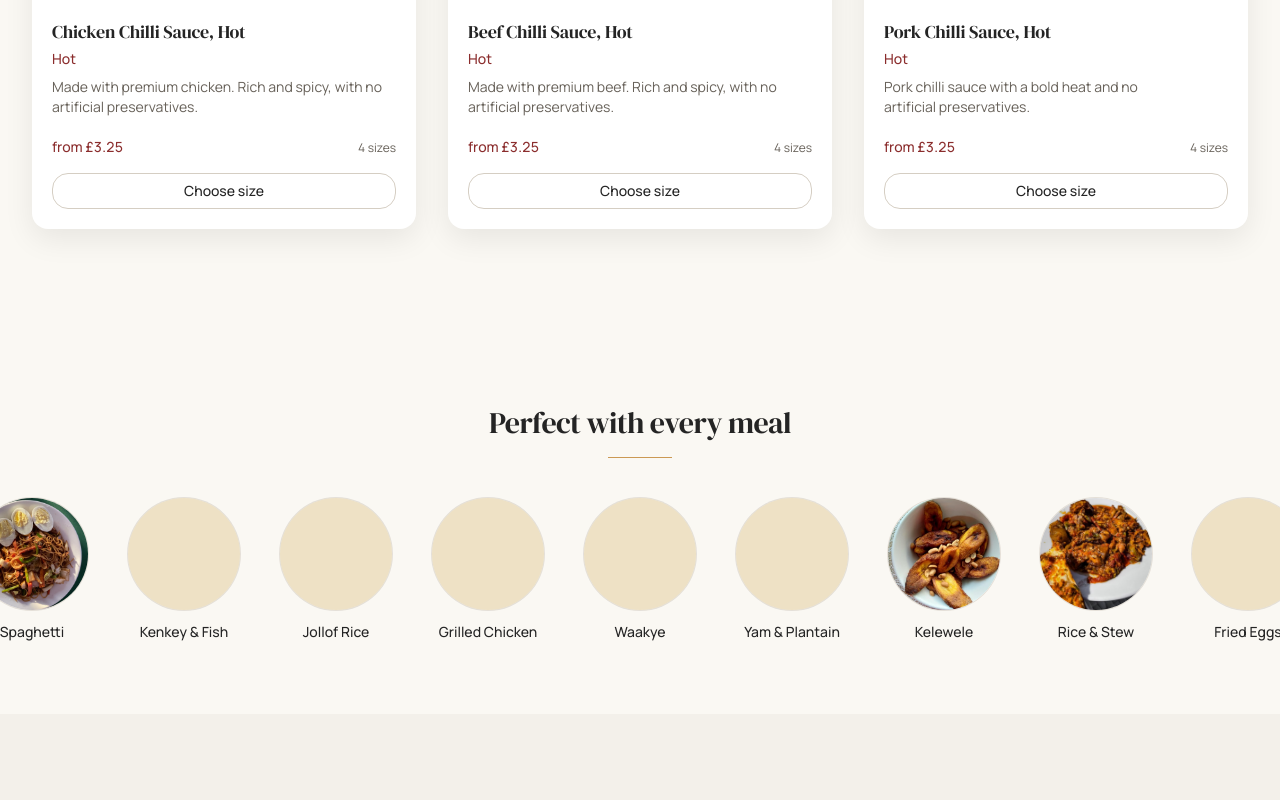
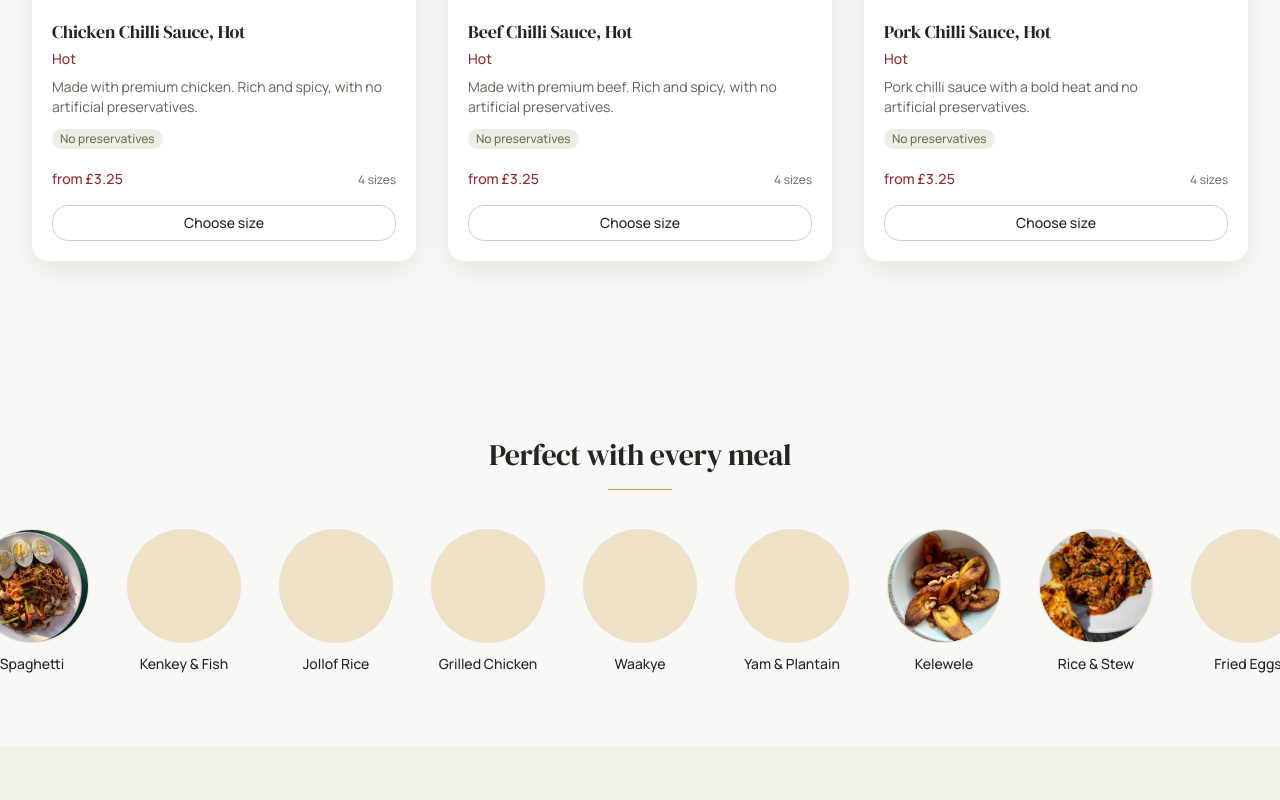
Before and after one commit to TobiWilliams001/efamy-storefront, a Next.js app: page / in a window 1280 px wide. Shown: the part 2360-3160 px from the top of the page. Built offline with nearby package versions, Linux system fonts and the light colour scheme; no server answers.

Commit message:
feat: show dietary and allergen information on product cards
Shoppers with a restriction decide from the grid, not the product page. Cards
now carry vegan and vegetarian claims and a contains-allergen line, in short
form because the label wording is written for a jar.

```diff
--- /dev/null
+++ b/src/components/commerce/dietary-badges.tsx
@@ -0,0 +1,41 @@
+import { cn } from "@/lib/utils";
+
+/**
+ * Label copy is written for a jar, which is too long for a card. These are the
+ * short forms; the full wording stays on the product page.
+ */
+const SHORT_FORM: Record<string, string> = {
+  "Suitable for vegans": "Vegan",
+  "Suitable for vegetarians": "Vegetarian",
+  "No artificial preservatives": "No preservatives",
+};
+
+export function DietaryBadges({
+  dietary,
+  allergens,
+  className,
+}: {
+  dietary?: string[];
+  allergens?: string[];
+  className?: string;
+}) {
+  if (!dietary?.length && !allergens?.length) return null;
+
+  return (
+    <ul className={cn("flex flex-wrap items-center gap-1.5", className)}>
+      {dietary?.map((claim) => (
+        <li
+          key={claim}
+          className="rounded-full bg-sage/15 px-2 py-0.5 text-xs font-medium text-sage-ink"
+        >
+          {SHORT_FORM[claim] ?? claim}
+        </li>
+      ))}
+      {allergens?.length ? (
+        <li className="rounded-full bg-neutral-100 px-2 py-0.5 text-xs text-neutral-700">
+          Contains {allergens.join(", ").toLowerCase()}
+        </li>
+      ) : null}
+    </ul>
+  );
+}
--- a/src/components/commerce/product-card.tsx
+++ b/src/components/commerce/product-card.tsx
@@ -2,6 +2,7 @@ import Image from "next/image";
 import Link from "next/link";
 
 import { CardAddToCart } from "@/components/commerce/card-add-to-cart";
+import { DietaryBadges } from "@/components/commerce/dietary-badges";
 import { Badge } from "@/components/ui/badge";
 import { Card } from "@/components/ui/card";
 import { formatPrice } from "@/lib/format";
@@ -109,6 +110,12 @@ export function ProductCard({
           {product.summary}
         </p>
 
+        <DietaryBadges
+          dietary={product.dietary}
+          allergens={product.allergens}
+          className="mt-3"
+        />
+
         <div className="mt-5 flex items-baseline gap-2">
           <span data-numeric className="font-medium text-brand">
             {hasSizeChoice ? `from ${formatPrice(price)}` : formatPrice(price)}
--- a/src/types/product.ts
+++ b/src/types/product.ts
@@ -65,6 +65,8 @@ export type ProductSummary = Pick<
   | "heat"
   | "image"
   | "category"
+  | "dietary"
+  | "allergens"
   | "bundleItems"
   | "isNew"
 >;
```
